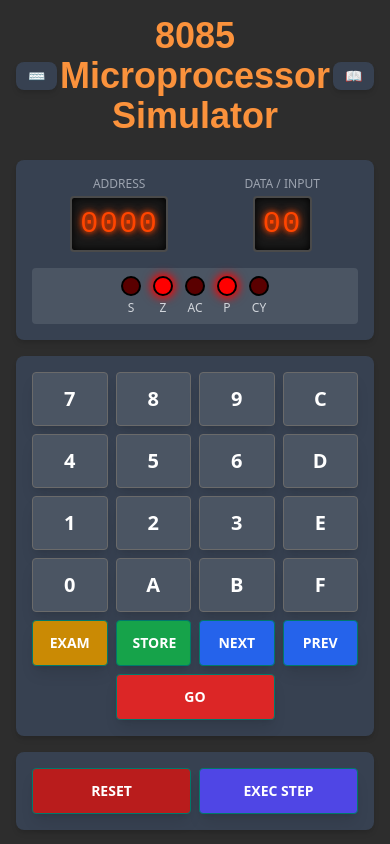
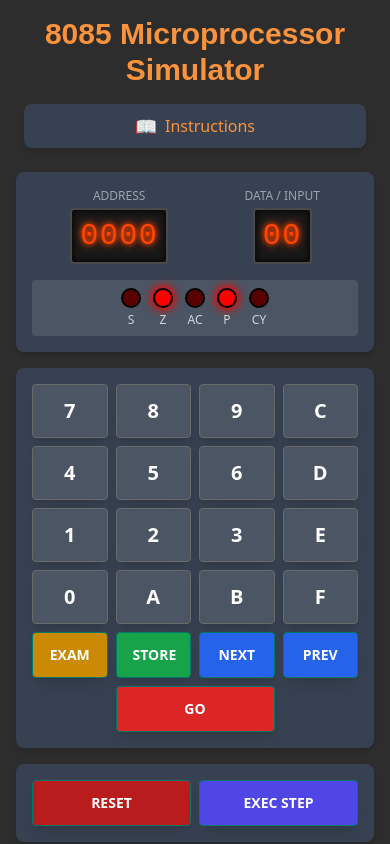
Before and after one commit to lezwon/8085simulator, a React (Vite) app: page / in a window 390 px wide. Shown: the top 844 px of the page. Built offline with nearby package versions, Linux system fonts and the light colour scheme.

Commit message:
Refactor header and modal components in App.tsx for improved layout and responsiveness. Adjust button styles and text sizes for better usability across devices.

```diff
--- a/App.tsx
+++ b/App.tsx
@@ -238,26 +238,24 @@ const App: React.FC = () => {
 
   return (
     <div className="min-h-screen bg-[#2D2D2D] text-gray-100 p-4 flex flex-col items-center font-sans">
-      <header className="mb-6 text-center relative w-full max-w-4xl flex justify-center items-center">
-        <div className="absolute left-0 top-1/2 -translate-y-1/2">
+      <header className="mb-6 w-full max-w-4xl flex flex-col sm:flex-row items-center sm:justify-between gap-4 px-2">
+        <h1 className="text-3xl sm:text-4xl font-bold text-orange-400 font-['Orbitron',sans-serif] text-center flex-1">8085 Microprocessor Simulator</h1>
+        <div className="flex flex-row gap-2 w-full sm:w-auto justify-center sm:justify-end">
           <button
             onClick={() => setShowShortcuts(true)}
-            className="bg-gray-700 hover:bg-gray-600 text-orange-400 px-3 py-1 rounded-lg shadow-md transition-colors duration-200 flex items-center gap-2"
+            className="hidden sm:flex bg-gray-700 hover:bg-gray-600 text-orange-400 px-3 py-2 rounded-lg shadow-md transition-colors duration-200 items-center gap-2 text-base sm:text-sm w-full sm:w-auto"
             title="Keyboard Shortcuts"
           >
-            <span className="text-sm">⌨️</span>
-            <span className="text-sm hidden sm:inline">Shortcuts</span>
+            <span className="text-lg sm:text-sm">⌨️</span>
+            <span>Shortcuts</span>
           </button>
-        </div>
-        <h1 className="text-4xl font-bold text-orange-400 font-['Orbitron',sans-serif] mx-auto">8085 Microprocessor Simulator</h1>
-        <div className="absolute right-0 top-1/2 -translate-y-1/2">
           <button
             onClick={() => setShowInstructions(true)}
-            className="bg-gray-700 hover:bg-gray-600 text-orange-400 px-3 py-1 rounded-lg shadow-md transition-colors duration-200 flex items-center gap-2"
+            className="bg-gray-700 hover:bg-gray-600 text-orange-400 px-3 py-2 rounded-lg shadow-md transition-colors duration-200 flex flex-row items-center justify-center gap-2 text-base sm:text-sm w-full sm:w-auto"
             title="8085 Instruction Set"
           >
-            <span className="text-sm">📖</span>
-            <span className="text-sm hidden sm:inline">Instructions</span>
+            <span className="text-lg sm:text-sm">📖</span>
+            <span>Instructions</span>
           </button>
         </div>
       </header>
@@ -302,16 +300,17 @@ const App: React.FC = () => {
 
       {/* Keyboard Shortcuts Modal */}
       {showShortcuts && (
-        <div className="fixed inset-0 bg-black bg-opacity-50 flex items-center justify-center z-50">
-          <div className="bg-gray-800 p-6 rounded-lg shadow-xl max-w-md w-full mx-4 relative">
+        <div className="hidden sm:flex fixed inset-0 bg-black bg-opacity-70 items-center justify-center z-50 p-0 sm:p-4">
+          <div className="bg-gray-800 w-full h-full sm:max-w-md sm:h-auto p-6 rounded-none sm:rounded-lg shadow-xl relative overflow-y-auto flex flex-col">
             <button
               onClick={() => setShowShortcuts(false)}
-              className="absolute top-4 right-4 text-gray-400 hover:text-white"
+              className="absolute top-4 right-4 text-gray-400 hover:text-white text-3xl sm:text-xl"
+              aria-label="Close Shortcuts"
             >
               ✕
             </button>
             <h2 className="text-xl font-bold mb-4 text-orange-400">Keyboard Shortcuts</h2>
-            <div className="space-y-3 text-sm">
+            <div className="space-y-3 text-base sm:text-sm">
               <div className="flex justify-between items-center">
                 <span className="text-gray-300">Hex Values:</span>
                 <span className="font-digital bg-gray-700 px-2 py-1 rounded">0-9, A-F</span>
@@ -351,17 +350,16 @@ const App: React.FC = () => {
 
       {/* Instruction Set Modal */}
       {showInstructions && (
-        <div className="fixed inset-0 bg-black bg-opacity-75 flex items-center justify-center z-50 p-4">
-          <div className="bg-gray-800 p-6 rounded-lg shadow-xl max-w-4xl w-full relative font-sans">
+        <div className="fixed inset-0 bg-black bg-opacity-80 flex items-center justify-center z-50 p-0 sm:p-4">
+          <div className="bg-gray-800 w-full h-full sm:w-auto sm:h-auto sm:max-w-4xl sm:max-h-[90vh] p-4 sm:p-6 rounded-none sm:rounded-lg shadow-xl relative font-sans flex flex-col overflow-y-auto">
             <button
               onClick={() => setShowInstructions(false)}
-              className="absolute top-4 right-4 text-gray-400 hover:text-white text-2xl"
+              className="absolute top-4 right-4 text-gray-400 hover:text-white text-3xl sm:text-2xl"
+              aria-label="Close Instructions"
             >
               ✕
             </button>
-
-            {/* Tabs */}
-            <div className="flex space-x-4 mb-6 border-b border-gray-700">
+            <div className="flex space-x-4 mb-4 border-b border-gray-700">
               <button
                 onClick={() => setActiveTab('instructions')}
                 className={`pb-2 px-4 ${activeTab === 'instructions' ? 'text-orange-400 border-b-2 border-orange-400' : 'text-gray-400'}`}
@@ -375,10 +373,9 @@ const App: React.FC = () => {
                 Getting Started
               </button>
             </div>
-
             {/* Instruction Set Tab */}
             {activeTab === 'instructions' && (
-              <div className="space-y-8 max-h-[60vh] overflow-y-auto pr-2 relative">
+              <div className="space-y-8 flex-1 overflow-y-auto">
                 <div className="sticky top-0 bg-gray-800 pb-4 z-10">
                   <input
                     type="text"
@@ -389,7 +386,7 @@ const App: React.FC = () => {
                   />
                 </div>
                 {searchTerm.trim() ? (
-                  <table className="w-full text-sm table-fixed border border-gray-600 bg-gray-900 rounded">
+                  <table className="w-full text-base sm:text-sm table-fixed border border-gray-600 bg-gray-900 rounded">
                     <thead className="bg-gray-800">
                       <tr>
                         <th className="p-2 text-left text-gray-300 font-semibold w-1/6 border-b border-gray-700">Hex</th>
@@ -415,7 +412,7 @@ const App: React.FC = () => {
                   instructions.map((group: InstructionGroup, index: number) => (
                     <div key={index} className="space-y-2">
                       <h3 className="text-lg font-semibold text-blue-600 mb-2">{group.group}</h3>
-                      <table className="w-full text-sm table-fixed border border-gray-600 bg-gray-900 rounded">
+                      <table className="w-full text-base sm:text-sm table-fixed border border-gray-600 bg-gray-900 rounded">
                         <thead className="bg-gray-800">
                           <tr>
                             <th className="p-2 text-left text-gray-300 font-semibold w-1/6 border-b border-gray-700">Hex</th>
@@ -438,12 +435,10 @@ const App: React.FC = () => {
                 )}
               </div>
             )}
-
             {/* Getting Started Tab */}
             {activeTab === 'guide' && (
-              <div className="max-h-[70vh] overflow-y-auto pr-2">
+              <div className="flex-1 overflow-y-auto">
                 <h2 className="text-2xl font-bold mb-6 text-orange-400 text-center">Getting Started Guide</h2>
-
                 <div className="space-y-6 text-gray-300">
                   <section>
                     <h3 className="text-xl font-semibold text-orange-400 mb-2">Understanding the Interface</h3>
@@ -456,7 +451,6 @@ const App: React.FC = () => {
                       <li><span className="text-orange-400">Memory View:</span> Displays the contents of memory locations</li>
                     </ul>
                   </section>
-
                   <section>
                     <h3 className="text-xl font-semibold text-orange-400 mb-2">Basic Operations</h3>
                     <ul className="list-disc pl-6 space-y-2">
@@ -467,7 +461,6 @@ const App: React.FC = () => {
                       <li><span className="text-orange-400">Reset (R):</span> Reset the processor state</li>
                     </ul>
                   </section>
-
                   <section>
                     <h3 className="text-xl font-semibold text-orange-400 mb-2">Sample Program: Adding Two Numbers</h3>
                     <p className="mb-2">Let's write a simple program to add two numbers (25H + 35H):</p>
@@ -488,7 +481,6 @@ const App: React.FC = () => {
                       <li>Continue with remaining instructions...</li>
                     </ol>
                   </section>
-
                   <section>
                     <h3 className="text-xl font-semibold text-orange-400 mb-2">Video Tutorial</h3>
                     <p className="mb-4">Watch this video for a detailed explanation of the 8085 microprocessor and its programming:</p>
```
